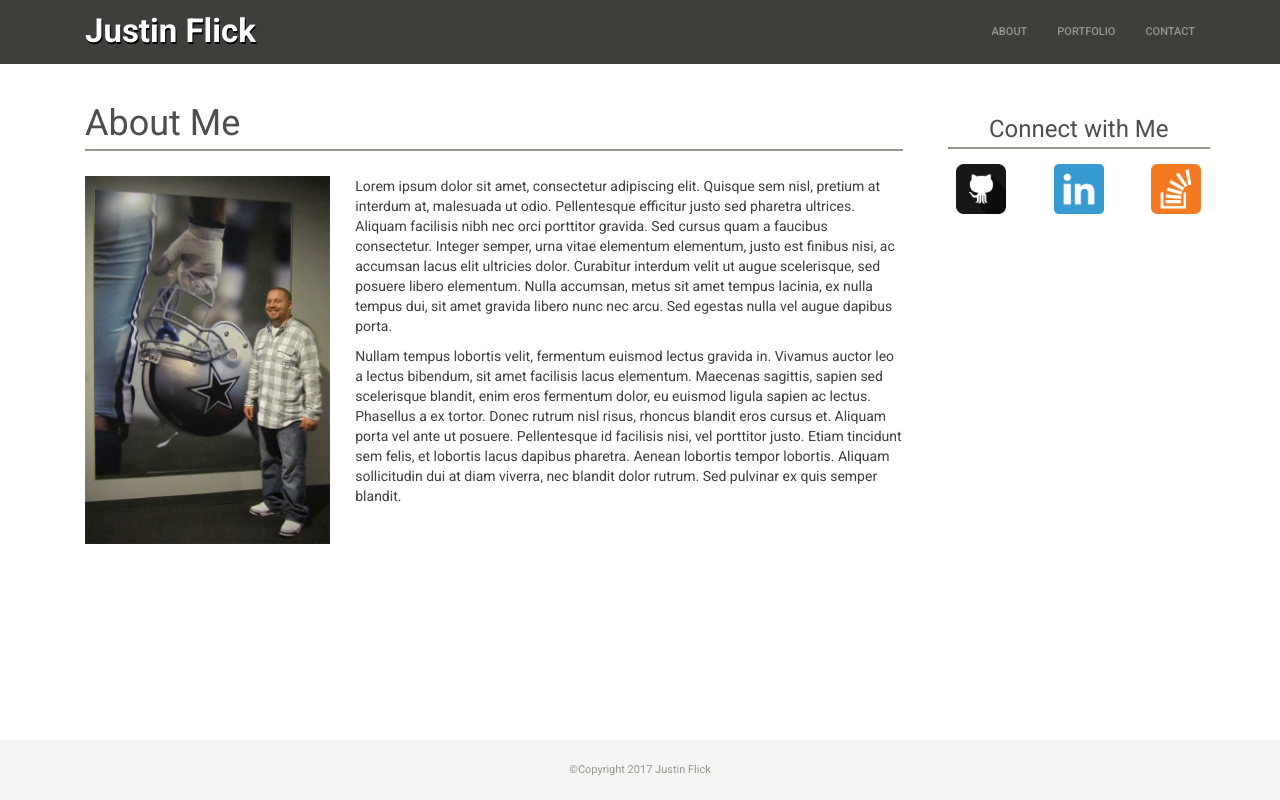
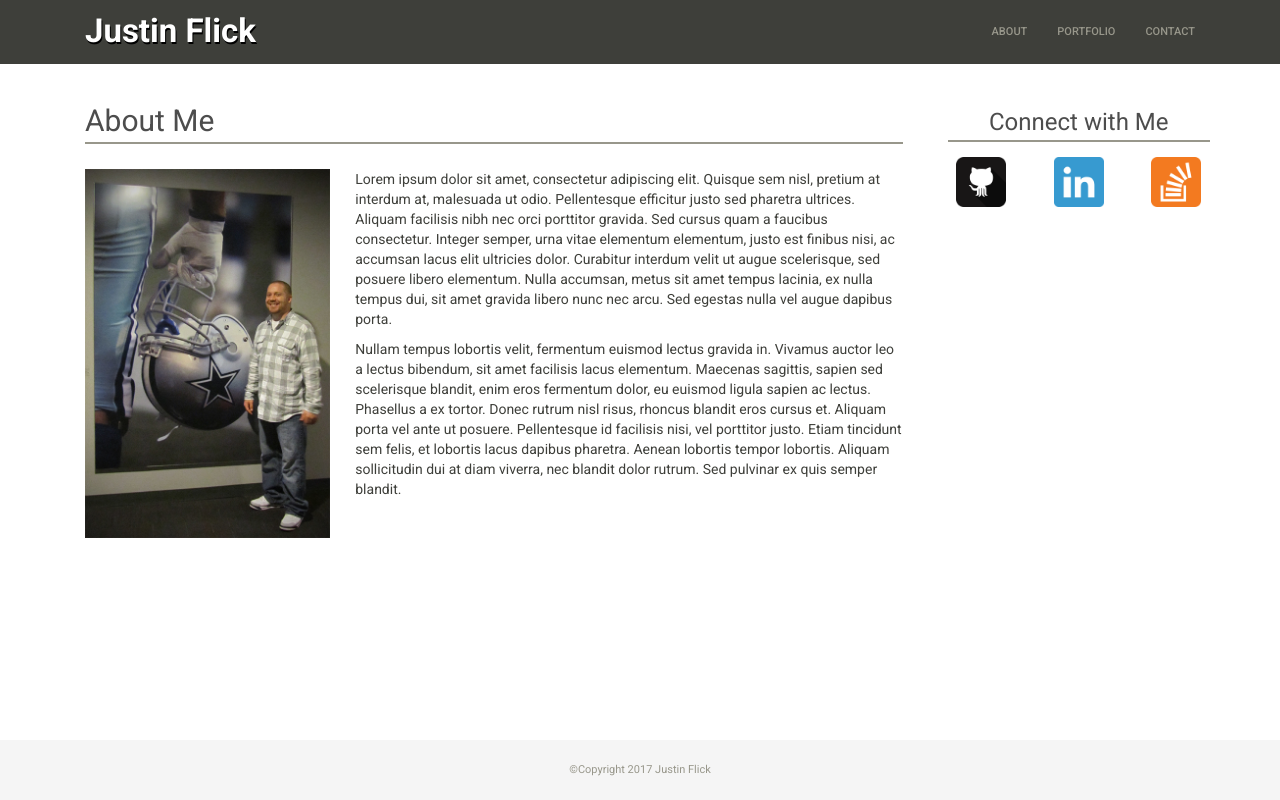
Before and after one commit to j-flick/Bootstrap-Portfolio, a plain HTML site: page index.html in a window 1280 px wide. Drawn offline with nearby package versions, Linux system fonts and the light colour scheme.

Commit message:
changed h1 to h2 so headers were smaller than navbar-brand

```diff
--- a/assets/css/style.css
+++ b/assets/css/style.css
@@ -36,7 +36,7 @@ h1, h2, h3, h4, h5, h6 {
 	padding-right: 15px;
 }
 
-.main-section h1 {
+.main-section h2 {
 	border-bottom: 2px solid #98978b;
 	padding-bottom: 5px;
 	margin-bottom: 25px;
@@ -61,7 +61,7 @@ h1, h2, h3, h4, h5, h6 {
 	border-bottom: 2px solid #98978b;
 	padding-bottom: 5px;
 	margin-bottom: 15px;
-	margin-top: 32px;
+	margin-top: 25px;
 }
 
 .card-img-top {
--- a/index.html
+++ b/index.html
@@ -39,7 +39,7 @@
 
 				<section class="main-section">
 
-					<h1>About Me</h1>
+					<h2>About Me</h2>
 
 					<img src="assets/images/about-pic.jpg" class="about-img" alt="Picture of Me" />
 
```
Also changed, not shown: contact.html (+1 -1 lines), portfolio.html (+1 -1 lines).
